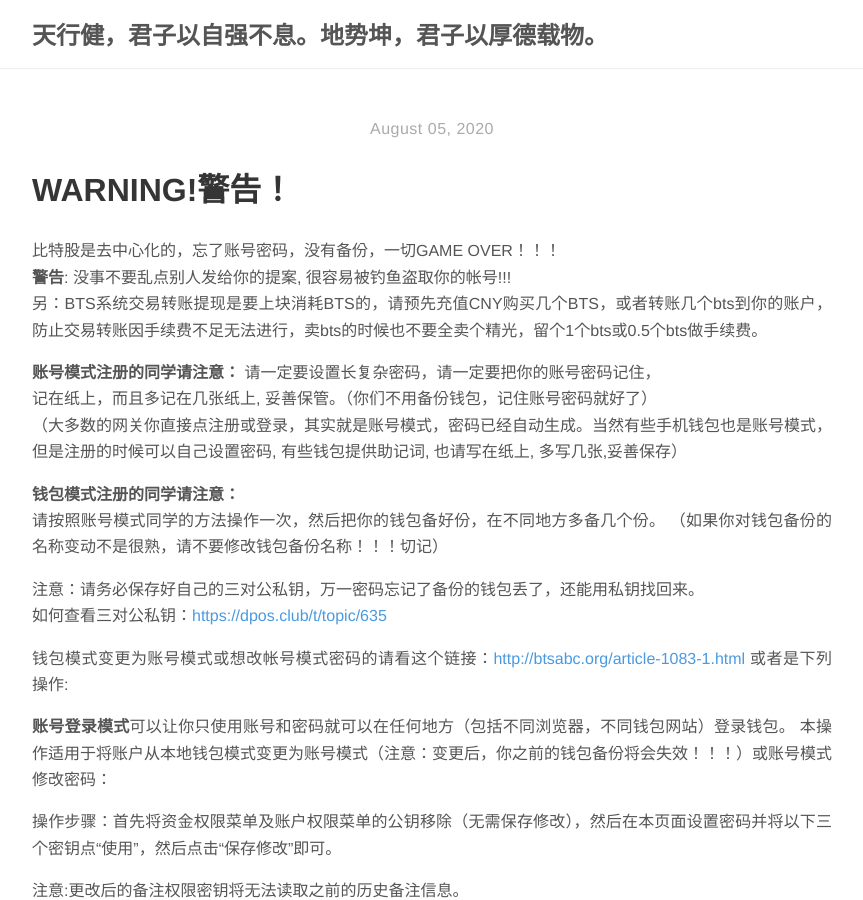
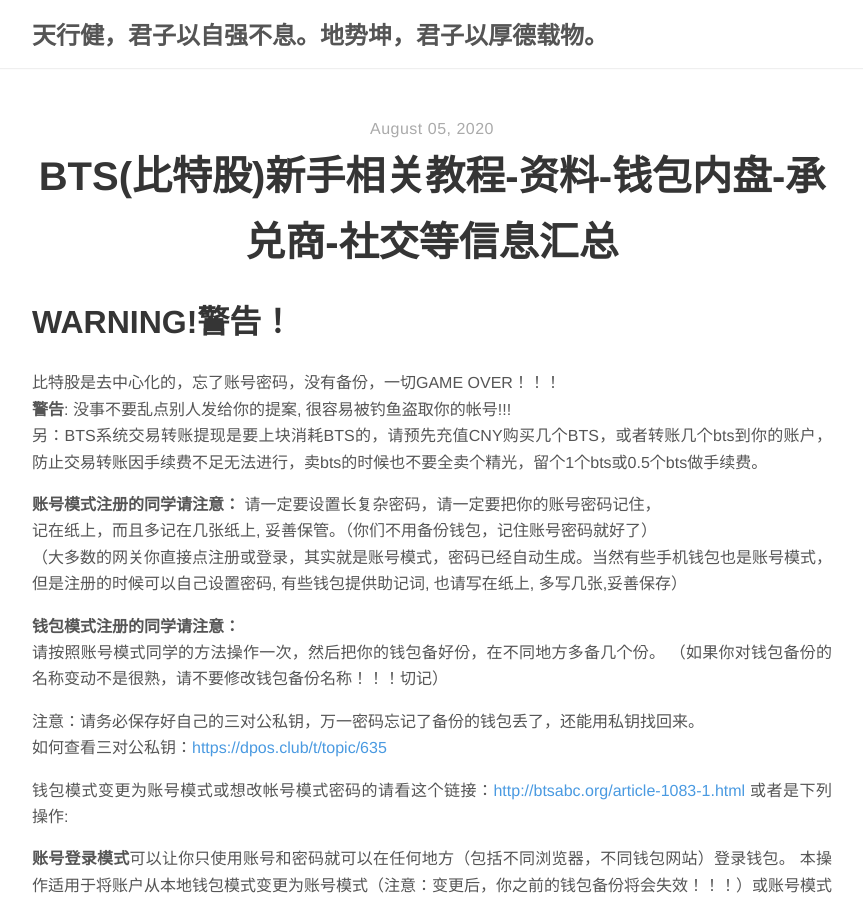
Before and after one commit to shulthz/shulthz.github.io, a Jekyll site: the page built from _posts/2020-08-05-BTS(比特股)新手相关教程-资料-钱包内盘-承兑商-社交等信息汇总.md, in a window 1280 px wide and 900 px high. Shown: the whole window, without its empty margins (208-1071 px from the left). Built offline with Jekyll 4.4.1, drawn with Linux system fonts in a browser that asks for light colours; nearby versions of some CDN libraries; our own code applies the rules of GitHub Pages for plain Markdown files.

Commit message:
Update 2020-08-05-BTS(比特股)新手相关教程-资料-钱包内盘-承兑商-社交等信息汇总.md

```diff
--- a/_posts/2020-08-05-BTS(比特股)新手相关教程-资料-钱包内盘-承兑商-社交等信息汇总.md
+++ b/_posts/2020-08-05-BTS(比特股)新手相关教程-资料-钱包内盘-承兑商-社交等信息汇总.md
@@ -1,6 +1,6 @@
 ---
 layout: post
-title: "BTS(比特股)新手相关教程\资料\钱包内盘\承兑商\社交等信息汇总"
+title: "BTS(比特股)新手相关教程-资料-钱包内盘-承兑商-社交等信息汇总"
 author: ""
 ---
 
```
